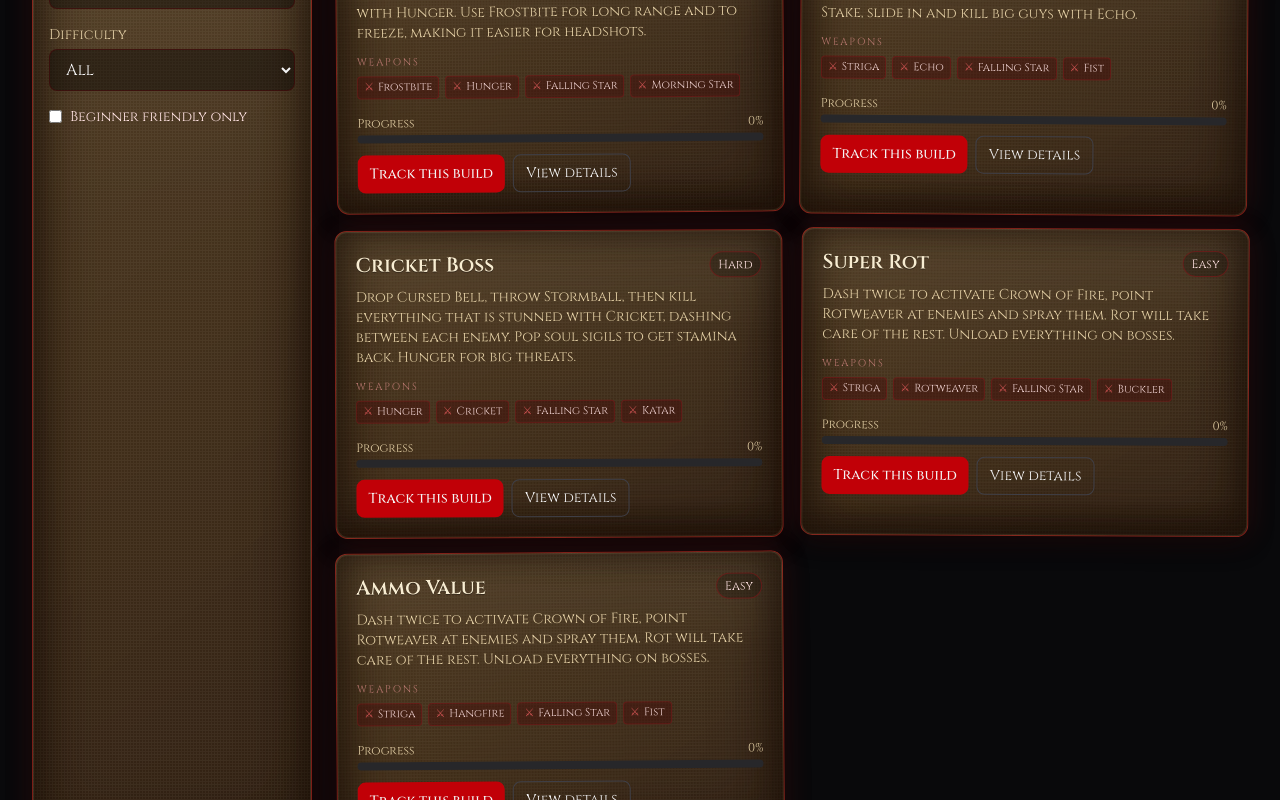
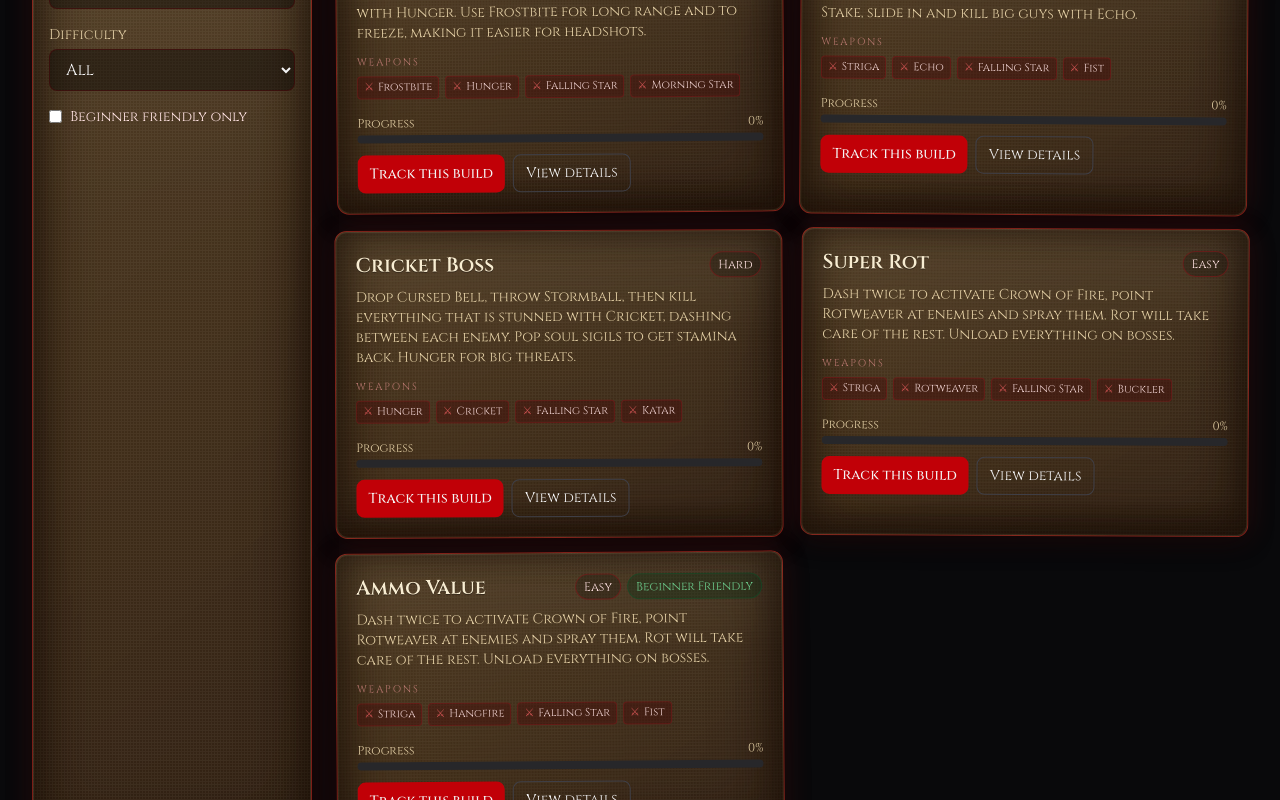
Before and after one commit to DrZyDre/ashen-reliquary, a React (Vite) app: page / in a window 1280 px wide. Shown: the part 973-1773 px from the top of the page. Built offline with nearby package versions, Linux system fonts and the light colour scheme; a web font is replaced by a local one.

Commit message:
Got the Beginner Friendly badge to show up correctly on the build cards.

```diff
--- a/src/components/BuildCard.tsx
+++ b/src/components/BuildCard.tsx
@@ -97,9 +97,16 @@ export function BuildCard({ build, tracked, percent, featured, wornClassName, on
     <article className={`page-card relative rounded-xl p-5 ${wornClassName ?? ""}`}>
       <div className="mb-2 flex items-center justify-between gap-2">
         <h3 className="ink-text text-xl font-semibold">{build.name}</h3>
-        <span className="rounded-full border border-red-900/60 bg-black/20 px-2 py-1 text-xs text-red-100">
-          {build.difficulty}
-        </span>
+        <div className="flex flex-wrap gap-1.5">
+          <span className="rounded-full border border-red-900/60 bg-black/20 px-2 py-1 text-xs text-red-100">
+            {build.difficulty}
+          </span>
+          {build.beginnerFriendly && (
+            <span className="rounded-full border border-green-900/50 bg-green-950/30 px-2 py-1 text-xs text-green-300/80">
+              Beginner Friendly
+            </span>
+          )}
+        </div>
       </div>
       <p className="page-muted mb-3 text-sm">{build.playstyle}</p>
 
```
